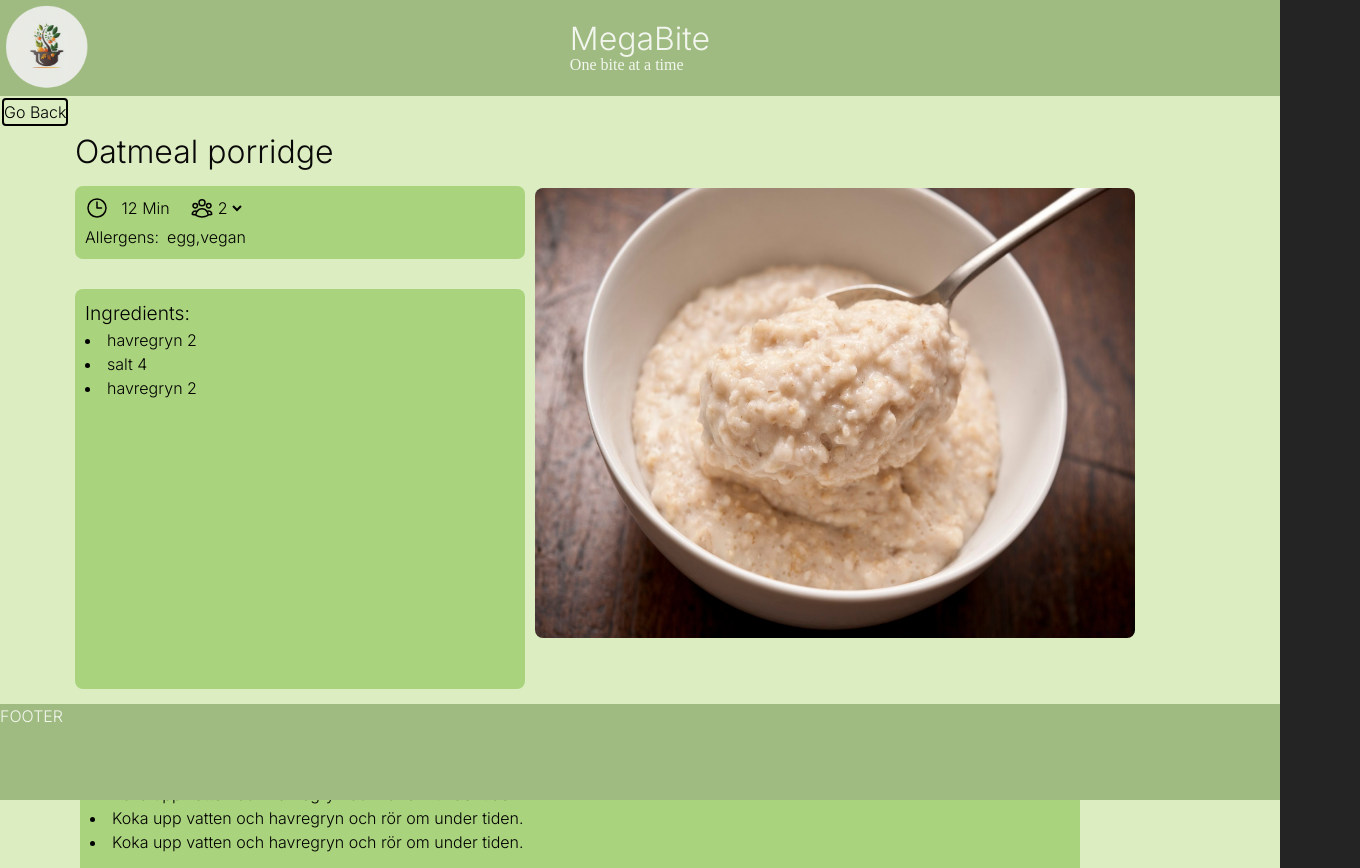
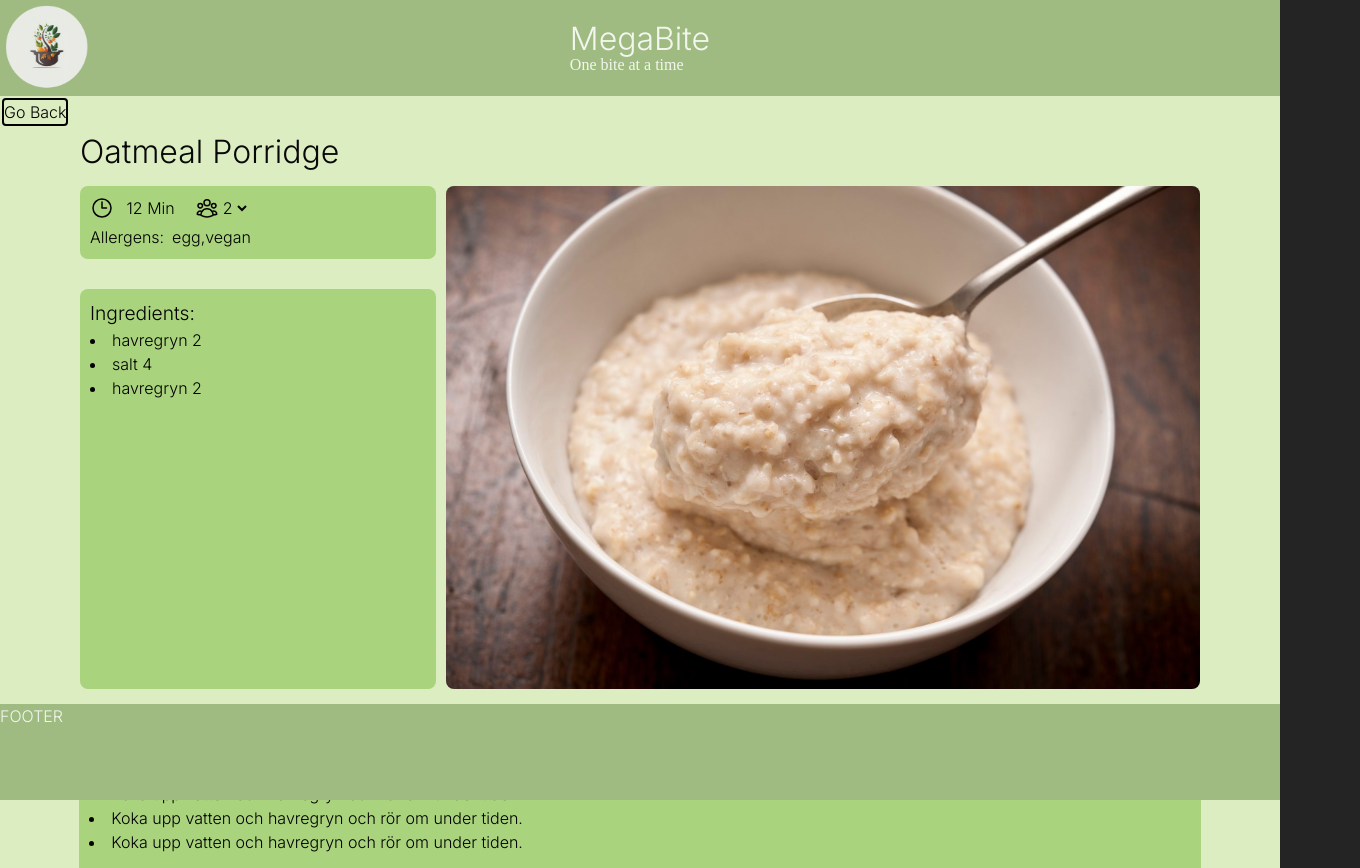
Before and after one commit to AdamGrubb/grupp10, a React (Vite) app in the folder MegaBite/: page /searchresults/recipepage in a window 1280 px wide. Shown: the top 868 px of the page, 1360 px wide, since content can reach past the window. Built offline with nearby package versions, Linux system fonts and the light colour scheme; a web font is replaced by a local one.

Commit message:
Css and responsivity done

```diff
--- a/MegaBite/src/components/recipePage/RecipePage.css
+++ b/MegaBite/src/components/recipePage/RecipePage.css
@@ -8,6 +8,7 @@
   width: auto;
 }
 
+/* CSS FOR MOBILE AND OTHER DEVICES UP TO 1024 PX */
 @media only screen and (max-width: 1024px)  {
 .portions {
     margin-left: 30px;
@@ -18,7 +19,6 @@
     display: flex;
     flex-direction: column;
     align-items: center;
-    margin-right: 30px;
 }
 .clock {
     margin-left: 10px;
@@ -40,7 +40,7 @@
 }
 
 .info {
-    max-width: 300px;
+    width: 300px;
     margin-bottom: 30px;
     padding-left: 10px;
     padding-top: 10px;
@@ -60,9 +60,10 @@
 }
 
 .recipeTitle {
-    width: 300px;
+    /* width: 300px; */
     color: rgb(9, 8, 8);
     font-size: 2em;
+    text-align: center;
 }
 
 .description {
@@ -104,6 +105,7 @@ div > span:after { content: ", " }
 div > span:last-of-type:after { content: "" }
 }
 
+/* CSS FOR DESKTOP AND OTHER DEVICES DOWN TO 1024 PX */
 @media only screen and (min-width: 1024px)  {
 
 
@@ -118,7 +120,7 @@ div > span:last-of-type:after { content: "" }
 
 .showContent {
     display: flex;
-    justify-content: center;
+    justify-content: space-around;
     flex-direction: row-reverse;
     margin-right: 10px;
     margin-left: 10px;
@@ -127,6 +129,8 @@ div > span:last-of-type:after { content: "" }
 .infoBox {
     display: flex;
     flex-direction: column;
+    margin-left: 70px;
+    width: 100%;
 
 }
 
@@ -134,21 +138,21 @@ div > span:last-of-type:after { content: "" }
     display: flex;
     flex-direction: column;
     margin-left: 10px;
-    justify-content: space-around;
+    align-items: center;
 
 }
 
 .img {
-    max-width: 600px;
-    max-height: 450px;
+    max-width: 100%;
+    max-height: 503px;
     margin-left: 10px;
     margin-right: 70px;
-    margin-top: 60px;
+    margin-top: 10px;
 
 }
 
 .info {
-    width: 450px;
+    width: 100%;
     margin-bottom: 30px;
     padding-left: 10px;
     padding-top: 10px;
@@ -158,7 +162,7 @@ div > span:last-of-type:after { content: "" }
 }
 
 .ingredients {
-    min-width: 450px;
+    width: 100%;
     max-height: fit-content;
     min-height: 400px;
     padding-left: 10px;
@@ -170,19 +174,19 @@ div > span:last-of-type:after { content: "" }
 .recipeTitle {
     color: rgb(9, 8, 8);
     font-size: 2em;
+    width: 100%;
+    min-width: 260px;
+    margin-left: 80px;
 }
 
 .description {
-    max-width: 1000px;
-    min-width: 700px;
+    min-width: 89%;
     min-height: 200px;
     margin-top: 30px;
     margin-bottom: 30px;
     padding-left: 10px;
     padding-top: 10px;
     color: black;
-    margin-left: 70px;
-    margin-right: 70px;
 }
 
 #big {
--- a/MegaBite/src/components/recipePage/RecipePage.jsx
+++ b/MegaBite/src/components/recipePage/RecipePage.jsx
@@ -8,7 +8,7 @@ export default function RecipePage() {
   const navigate = useNavigate();
   const [portions, setPortions] = useState(4);
 
-  // Variabel för klockikonen i inforutan
+  // OBJECT FOR CLOCK LOGO
   let clock = (
     <svg
       xmlns="http://www.w3.org/2000/svg"
@@ -26,7 +26,7 @@ export default function RecipePage() {
     </svg>
   );
 
-  //variabeln för portions ikonen i inforutan
+  //OBJECT FOR PORTIONS LOGO
   let portionsInfo = (
     <svg
       xmlns="http://www.w3.org/2000/svg"
@@ -44,9 +44,9 @@ export default function RecipePage() {
     </svg>
   );
 
-  //Tillfällig variabel för att läsa ett recept
+  // TEMPORARY OBJECT TO READ AND PRESENT A RECIPE.
   let recipe = {
-    title: "Oatmeal porridge",
+    title: "Oatmeal Porridge",
     ingredients: [
       { name: "havregryn", amount: 2 },
       { name: "salt", amount: 4 },
@@ -64,16 +64,12 @@ export default function RecipePage() {
   };
 
   return (
-    // Denna renderas mellan header & footer på huvusidan. Article kommer vara diven som skyfflar om sectionerna beroende på storlek på skärmen så de hamnar rätt.
-    // Förslagsvis skulle denna kunna ta emot ett recept med all info som prop och sen fördela ut informationen på sektionerna.
-    // h3-taggarna är placeholders och ska ersättas av lämpliga element och upplägg t ex UL för ingredienser osv. Id är placeholder för att hålla reda på vilka delar av figman de motsvarar.
-    //
-
     <>
       <article>
         <button className="btnGoBack rounded" onClick={() => navigate(-1)}>
           Go Back
         </button>
+        <h1 className="recipeTitle">{recipe.title}</h1>
         <div className="showContent">
           <img
             className="img rounded-lg"
@@ -82,7 +78,6 @@ export default function RecipePage() {
             alt="Picture of dish"
           />
           <div className="infoBox">
-            <h1 className="recipeTitle">{recipe.title}</h1>
             <section id="ServingsAndAllergens" className="">
               <div className="info bg-receptDescriptionColor rounded-lg">
                 <div className="flex">
@@ -132,6 +127,7 @@ export default function RecipePage() {
             ))}
           </section>
 
+          {/* THIS SECTION MIGHT NEED SOME CHANGES WHEN RECIPE-SUGGESTIONS-TASK IS DONE */}
           <section className="recipeSuggestion">
             <h2 id="big">Suggestions</h2>
             <div>{<RecipeSuggestions />}</div>
```
Also changed, not shown: MegaBite/src/components/recipePage/RecipePageDesktop.css (deleted, +0 -105 lines), MegaBite/src/components/recipePage/RecipePageDesktop.jsx (deleted, +0 -132 lines).
